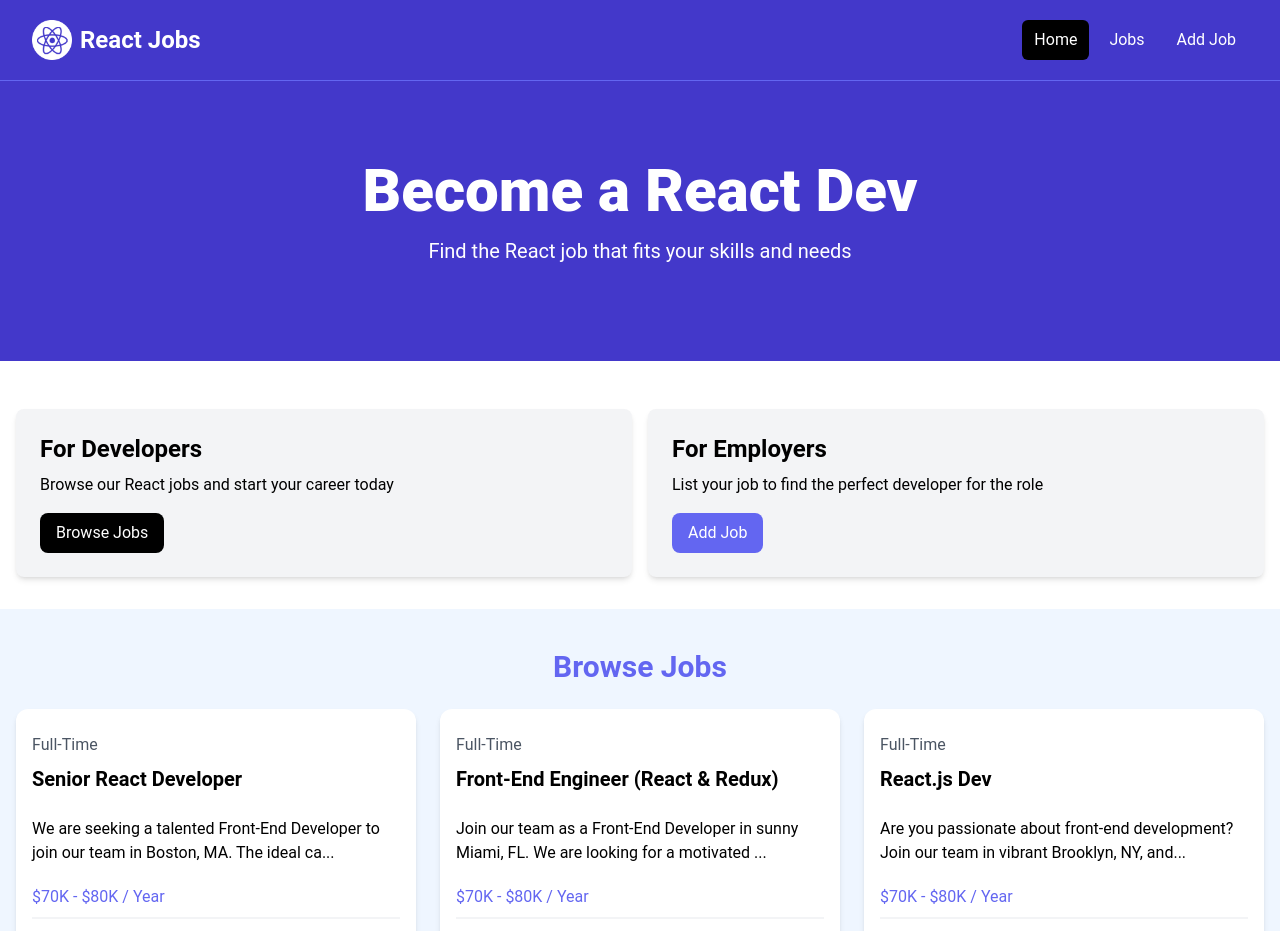
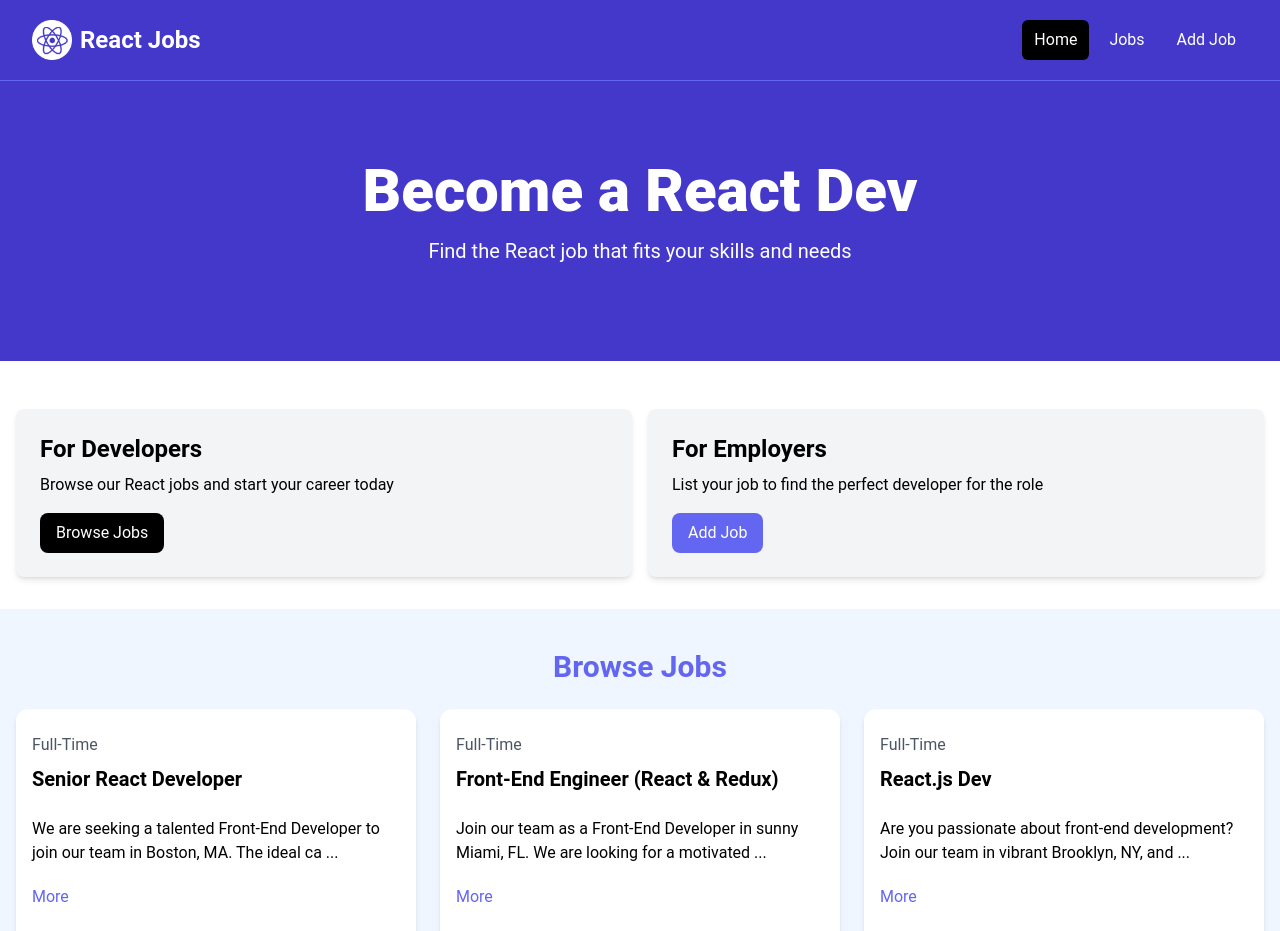
Before and after one commit to rings-s/reactJs, a React (Vite) app in the folder react_crash_course/: page / in a window 1280 px wide. Shown: the top 931 px of the page. Built offline with nearby package versions, Linux system fonts and the light colour scheme.

Commit message:
update component state

```diff
--- a/react_crash_course/src/components/JobListing.jsx
+++ b/react_crash_course/src/components/JobListing.jsx
@@ -4,7 +4,7 @@ import { useState } from "react"
     const [showFullDescription, setShowFullDescription] = useState(false);
     let description = job.description;
     if (!showFullDescription) {
-        description = description.substring(0, 90) + "...";
+        description = description.substring(0, 90) + "  ...";
 
     }
 
@@ -21,6 +21,7 @@ import { useState } from "react"
                         <div className="mb-5">
                             {description}
                         </div>
+                        <button className="text-indigo-500 hover:text-indigo-700 mb-5" onClick={() => setShowFullDescription(!showFullDescription)}>{showFullDescription ? "Less" : "More"}</button>
                     <h3 className="text-indigo-500 mb-2">{job.salary} / Year</h3>
                     <div className="border border-gray-100 mb-5"></div>
                     <div className="flex flex-col lg:flex-row justify-between mb-4">
```
